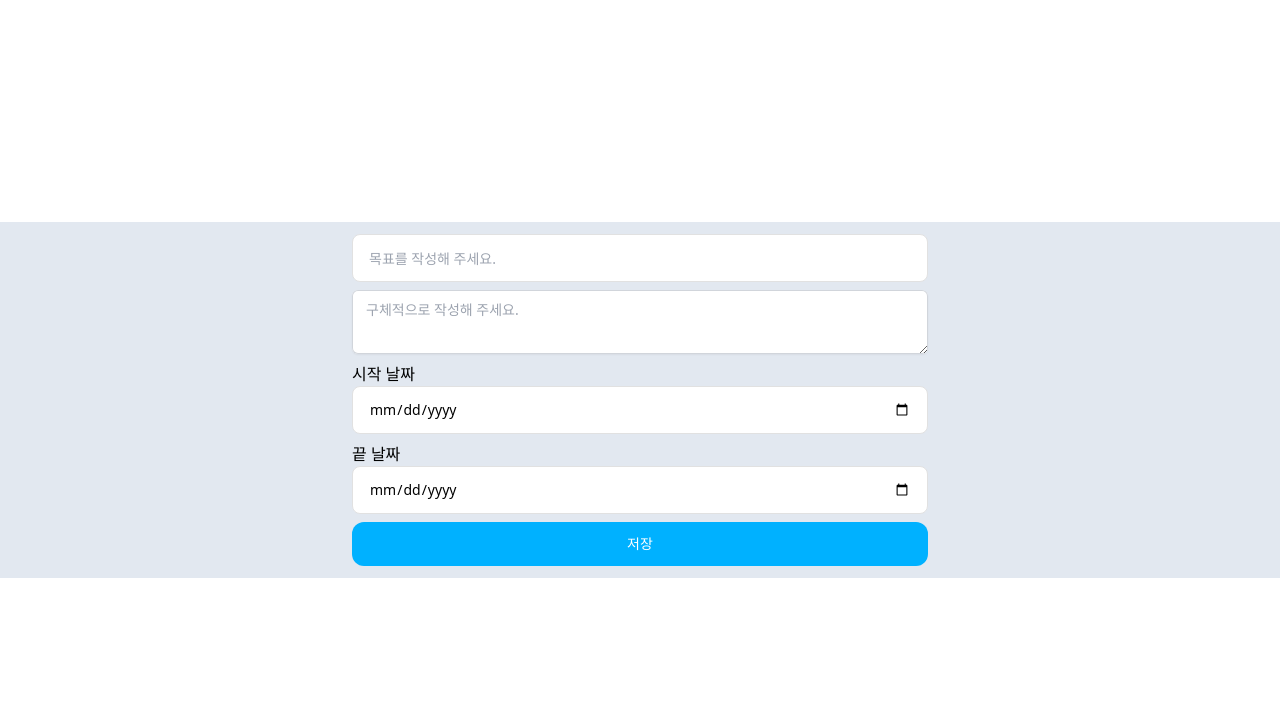
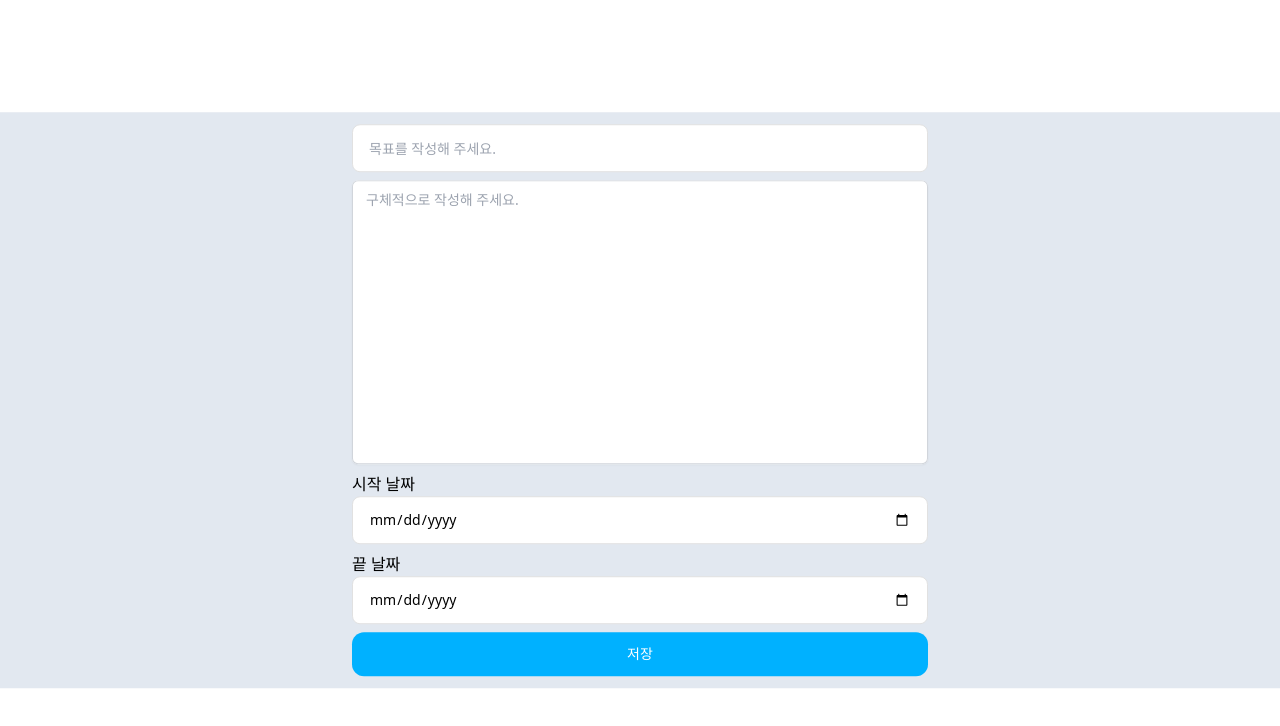
Before and after one commit to cwd3469/Front-OverBrain, a React (Vite) app: page / in a window 1280 px wide. Shown: the top 726 px of the page. Built offline with nearby package versions, Linux system fonts and the light colour scheme.

Commit message:
OVB-1 feat : OTextarea 높이 조절

```diff
--- a/src/pages/MainPage.tsx
+++ b/src/pages/MainPage.tsx
@@ -32,7 +32,16 @@ const MainPage = () => {
         <div className="flex flex-col w-full gap-2 sm:w-1/2 lg:w-1/3 xl:w-144">
           <form className="flex flex-col gap-2" onSubmit={handleSubmit(onSubmit)}>
             <OTextField {...register('title')} placeholder="목표를 작성해 주세요." />
-            <OTextarea {...register('contents')} placeholder="구체적으로 작성해 주세요." />
+            <OTextarea
+              {...register('contents')}
+              placeholder="구체적으로 작성해 주세요."
+              style={{
+                width: '100%',
+                height: '20.25em',
+                border: 'none',
+                resize: 'none',
+              }}
+            />
             <OTextField {...register('startAt')} type="date" label="시작 날짜" />
             <OTextField {...register('endAt')} type="date" label="끝 날짜" />
             <OButton type="submit" size="small">
```
